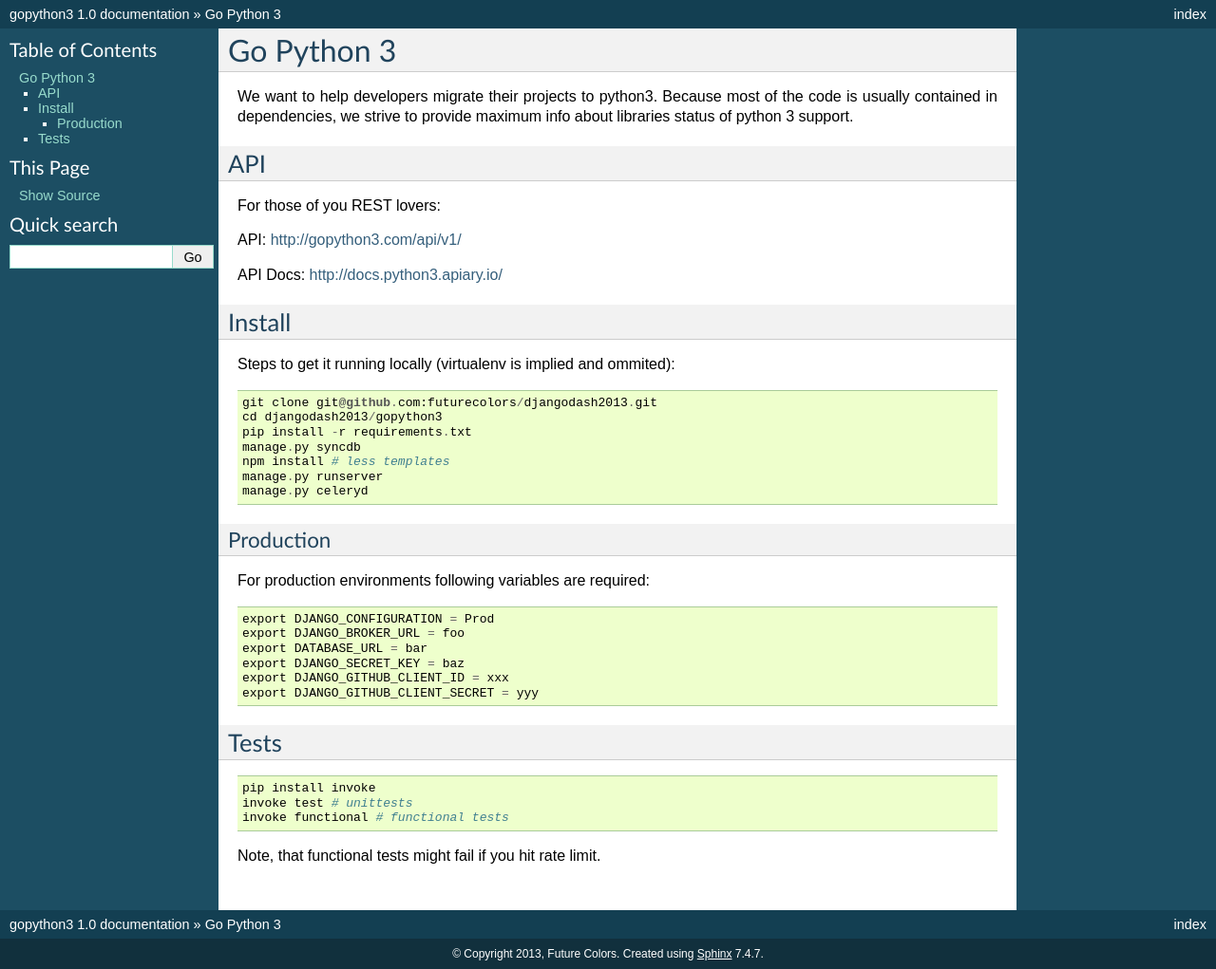
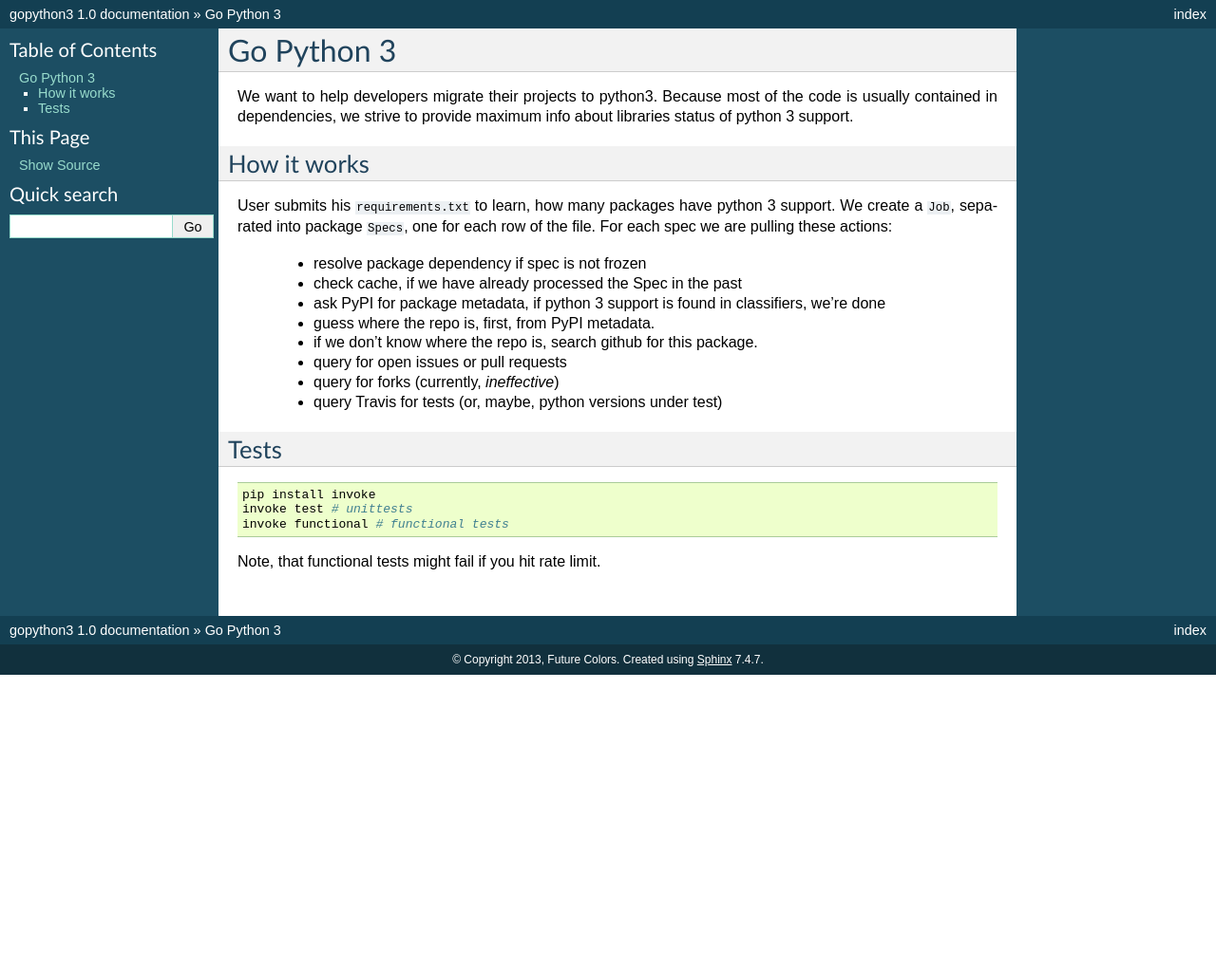
Before and after one commit to futurecolors/gopython3, a Sphinx documentation site: the page built from docs/index.rst, in a window 1280 px wide. Shown: the whole page at 95% size. Built offline with Sphinx 7.4.7, drawn with Linux system fonts in a browser that asks for light colours; after the commit the page ends 900 px from its top, so only the background shows below that.

Commit message:
Added how it works docs, separated api and install pages

```diff
--- a/docs/index.rst
+++ b/docs/index.rst
@@ -8,40 +8,20 @@
 .. toctree::
    :maxdepth: 2
 
-API
-----
+How it works
+------------
+User submits his ``requirements.txt`` to learn, how many packages have python 3 support.
+We create a ``Job``, separated into package ``Specs``, one for each row of the file.
+For each spec we are pulling these actions:
 
-For those of you REST lovers:
-
-API: http://gopython3.com/api/v1/
-
-API Docs: http://docs.python3.apiary.io/
-
-Install
--------
-
-Steps to get it running locally (virtualenv is implied and ommited)::
-
-    git clone git@github.com:futurecolors/djangodash2013.git
-    cd djangodash2013/gopython3
-    pip install -r requirements.txt
-    manage.py syncdb
-    npm install # less templates
-    manage.py runserver
-    manage.py celeryd
-
-Production
-~~~~~~~~~~
-
-For production environments following variables are required::
-
-    export DJANGO_CONFIGURATION = Prod
-    export DJANGO_BROKER_URL = foo
-    export DATABASE_URL = bar
-    export DJANGO_SECRET_KEY = baz
-    export DJANGO_GITHUB_CLIENT_ID = xxx
-    export DJANGO_GITHUB_CLIENT_SECRET = yyy
-
+    * resolve package dependency if spec is not frozen
+    * check cache, if we have already processed the Spec in the past
+    * ask PyPI for package metadata, if python 3 support is found in classifiers, we're done
+    * guess where the repo is, first, from PyPI metadata.
+    * if we don't know where the repo is, search github for this package.
+    * query for open issues or pull requests
+    * query for forks (currently, `ineffective`)
+    * query Travis for tests (or, maybe, python versions under test)
 
 Tests
 -----
```
Also changed, not shown: docs/api.rst (added, +8 -0 lines), docs/install.rst (added, +24 -0 lines).
